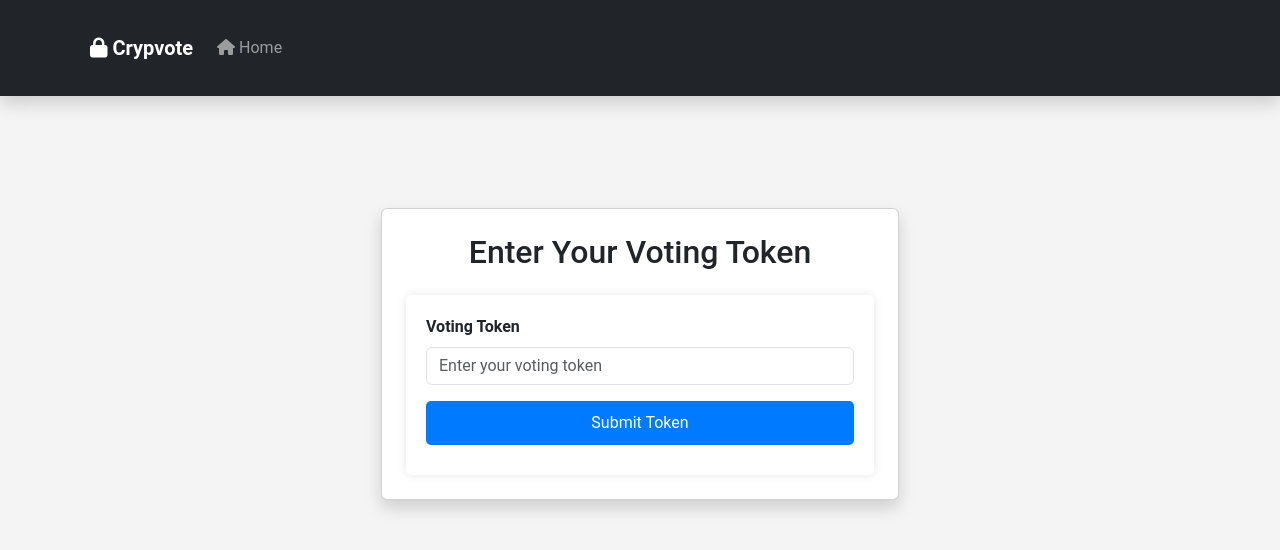
After one commit to RakhaMaulana/Bismillah_TA, a Flask app: page /submit_token in a window 1280 px wide. The commit adds this page. Shown: the top 550 px of the page. Run offline with Flask 3, Linux system fonts and the light colour scheme; some libraries are stand-ins or nearby versions.

Commit message:
fixed update

```diff
--- a/app.py
+++ b/app.py
@@ -1,5 +1,6 @@
 import socket
 import os
+import re
 from flask import Flask, render_template, request, redirect, url_for, session, flash, send_from_directory, jsonify
 import hashlib
 import BlindSig as bs
@@ -27,6 +28,7 @@ app.config['UPLOAD_FOLDER'] = UPLOAD_FOLDER
 app.config['MAX_CONTENT_LENGTH'] = 8 * 1024 * 1024  # 8 MB max file size
 app.config['SESSION_COOKIE_HTTPONLY'] = True
 app.config['SESSION_COOKIE_SECURE'] = True
+app.config['SESSION_COOKIE_SAMESITE'] = 'Lax'  # Mencegah CSRF attacks
 
 # Initialize CSRF protection
 csrf = CSRFProtect(app)
@@ -46,11 +48,37 @@ def allowed_file(filename):
 
 @app.after_request
 def apply_security_headers(response):
-    response.headers["Strict-Transport-Security"] = "max-age=300; includeSubDomains; preload"
-    # response.headers["Cache-Control"] = "no-store"
-    # response.headers["Pragma"] = "no-cache"
+    # Content Security Policy
+    response.headers["Content-Security-Policy"] = (
+        "default-src 'self'; "
+        "script-src 'self' https://cdn.jsdelivr.net 'unsafe-inline'; "
+        "style-src 'self' https://cdn.jsdelivr.net 'unsafe-inline'; "
+        "img-src 'self' data:; "
+        "font-src 'self' https://cdn.jsdelivr.net; "
+        "connect-src 'self'; "
+        "object-src 'none'; "
+        "frame-ancestors 'none'; "
+        "form-action 'self';"
+    )
+
+    # HSTS - already in your code but enhanced
+    response.headers["Strict-Transport-Security"] = "max-age=31536000; includeSubDomains; preload"
+
+    # Prevent MIME type sniffing
     response.headers["X-Content-Type-Options"] = "nosniff"
+
+    # Prevent Clickjacking
     response.headers["X-Frame-Options"] = "DENY"
+
+    # Control referrer information
+    response.headers["Referrer-Policy"] = "strict-origin-when-cross-origin"
+
+    # Prevent caching of sensitive pages
+    if request.path in ['/vote', '/register_voter', '/login', '/approve_voter']:
+        response.headers["Cache-Control"] = "no-store, no-cache, must-revalidate, max-age=0"
+        response.headers["Pragma"] = "no-cache"
+        response.headers["Expires"] = "0"
+
     return response
 
 
@@ -65,18 +93,27 @@ def login_page():
 
 
 @app.route('/login', methods=['POST'])
-@limiter.limit("20000000 per minute")
+@limiter.limit("10 per minute")
 def login():
     username = escape(request.form['username'])
     password = escape(request.form['password'])
+
+    # Validasi input
+    if not username or not password:
+        flash('Username dan password diperlukan')
+        return redirect(url_for('login_page'))
+
     conn = get_db_connection()
     c = conn.cursor()
-    c.execute("SELECT * FROM users WHERE username = ? AND password = ?", (username, hashlib.sha256(password.encode()).hexdigest()))
+    c.execute("SELECT * FROM users WHERE username = ? AND password = ?",
+              (username, hashlib.sha256(password.encode()).hexdigest()))
     user = c.fetchone()
     conn.close()
+
     if user:
         session['user_id'] = user[0]
         session['username'] = user[1]
+        session.permanent = True  # Set session to expire after permanent_session_lifetime
         return redirect(url_for('register_candidate_page'))
 
     flash('Invalid credentials')
@@ -97,14 +134,43 @@ def register_candidate_page():
 
 
 @app.route('/register_candidate', methods=['POST'])
-@limiter.limit("20000000 per minute")
+@limiter.limit("10 per minute")
 def register_candidate():
     if 'user_id' not in session:
         return redirect(url_for('login_page'))
+
+    # Validasi input
     name = escape(request.form['name'])
     candidate_class = escape(request.form['class'])
     candidate_type = escape(request.form['candidate_type'])
+
+    if not name or not candidate_class or not candidate_type:
+        flash('Semua field harus diisi')
+        return redirect(url_for('register_candidate_page'))
+
+    # Validasi format input dengan regex
+    if not re.match(r'^[A-Za-z\s]{3,50}$', name):
+        flash('Nama kandidat tidak valid')
+        return redirect(url_for('register_candidate_page'))
+
+    if not re.match(r'^[A-Za-z0-9\s]{1,30}$', candidate_class):
+        flash('Kelas tidak valid')
+        return redirect(url_for('register_candidate_page'))
+
+    if candidate_type not in ['senat', 'demus']:
+        flash('Tipe kandidat tidak valid')
+        return redirect(url_for('register_candidate_page'))
+
+    # Validasi file photo
+    if 'photo' not in request.files:
+        flash('Tidak ada file yang diunggah')
+        return redirect(url_for('register_candidate_page'))
+
     photo = request.files['photo']
+    if photo.filename == '':
+        flash('Tidak ada file yang dipilih')
+        return redirect(url_for('register_candidate_page'))
+
     if photo and allowed_file(photo.filename):
         filename = secure_filename(str(uuid.uuid4()) + os.path.splitext(photo.filename)[1])
         photo_filename = os.path.join(app.config['UPLOAD_FOLDER'], filename)
@@ -122,10 +188,23 @@ def register_voter_page():
 
 
 @app.route('/register_voter', methods=['POST'])
-@limiter.limit("20000000 per minute")
+@limiter.limit("10 per minute")
 def register_voter():
+    # Validasi input
     id_number = escape(request.form['id_number'])
-    photo_data = request.form['photo']
+
+    # Regex validation for NPM
+    if not re.match(r'^[0-9]{8,12}$', id_number):
+        flash('NPM harus berisi 8-12 digit angka')
+        return redirect(url_for('register_voter_page'))
+
+    photo_data = request.form.get('photo')
+
+    # Validasi photo_data
+    if not photo_data or ',' not in photo_data:
+        flash('Foto diperlukan')
+        return redirect(url_for('register_voter_page'))
+
     filename = secure_filename(f"{id_number}.jpg")
     photo_filename = os.path.join(app.config['UPLOAD_FOLDER'], filename)
 
@@ -141,14 +220,21 @@ def register_voter():
         return redirect(url_for('register_voter_page'))
 
     photo_data = photo_data.split(',')[1]
-    with open(photo_filename, "wb") as fh:
-        fh.write(base64.b64decode(photo_data))
+    try:
+        decoded_data = base64.b64decode(photo_data)
+        # Check if it's a valid image
+        if len(decoded_data) < 100:  # Arbitrary minimum size for a valid image
+            flash('Invalid image data')
+            return redirect(url_for('register_voter_page'))
+
+        with open(photo_filename, "wb") as fh:
+            fh.write(decoded_data)
+    except Exception as e:
+        flash(f'Error processing image: {str(e)}')
+        return redirect(url_for('register_voter_page'))
 
     digital_signature = hashlib.sha256(photo_data.encode()).hexdigest()
-    token = save_voter(id_number, digital_signature, photo_filename)
-    salted_token = token + "PoltekSSN"
-    hashed_token = hashlib.sha256(salted_token.encode()).hexdigest()
-    encoded_token = base64.b64encode(hashed_token.encode()).decode()
+    token = save_voter(id_number, digital_signature, filename)
 
     flash('Voter registered successfully. Awaiting admin approval.')
     return render_template('register_voter.html', token=token)
@@ -167,12 +253,23 @@ def approve_voter_page():
 
 
 @app.route('/approve_voter', methods=['POST'])
-@limiter.limit("20000000 per minute")
+@limiter.limit("10 per minute")
 def approve_voter():
     if 'user_id' not in session:
         return redirect(url_for('login_page'))
+
     voter_id = escape(request.form['voter_id'])
     action = escape(request.form['action'])
+
+    # Validate input
+    if not voter_id.isdigit():
+        flash('Invalid voter ID format')
+        return redirect(url_for('approve_voter_page'))
+
+    if action not in ['approve', 'reject']:
+        flash('Invalid action')
+        return redirect(url_for('approve_voter_page'))
+
     with get_db_connection() as conn:
         c = conn.cursor()
         # Mulai transaksi
@@ -187,70 +284,128 @@ def approve_voter():
     return redirect(url_for('approve_voter_page'))
 
 
+# Step 1: Add a new route for token submission form
+@app.route('/submit_token', methods=['GET'])
+def submit_token_page():
+    return render_template('submit_token.html')
+
+
+# Step 2: Process token submission and store in session
+@app.route('/process_token', methods=['POST'])
+@limiter.limit("10 per minute")
+def process_token():
+    token = escape(request.form.get('token', ''))
+
+    if not token:
+        flash('Token is required')
+        return redirect(url_for('submit_token_page'))
+
+    # Validate and store token in session instead of URL
+    salted_token = token + "PoltekSSN"
+    hashed_token = hashlib.sha256(salted_token.encode()).hexdigest()
+    encoded_token = base64.b64encode(hashed_token.encode()).decode()
+
+    conn = get_db_connection()
+    c = conn.cursor()
+    c.execute("SELECT id_number, approved, token_used_senat, token_used_dewan FROM voters WHERE token = ?",
+              (encoded_token,))
+    voter = c.fetchone()
+    conn.close()
+
+    if not voter:
+        flash('Invalid token')
+        return redirect(url_for('submit_token_page'))
+
+    if voter['approved'] == 0:
+        flash('Your registration has not been approved yet')
+        return redirect(url_for('submit_token_page'))
+
+    # Store token and voter info in session
+    session['voting_token'] = token
+    session['voting_id_number'] = voter['id_number']
+
+    return redirect(url_for('vote_page'))
+
+
+# Step 3: Modified vote_page to use session instead of URL parameters
 @app.route('/vote', methods=['GET'])
 def vote_page():
+    # Get token from session instead of URL
+    token = session.get('voting_token')
+
+    if not token:
+        flash('Please submit your token first')
+        return redirect(url_for('submit_token_page'))
+
     conn = get_db_connection()
     c = conn.cursor()
     c.execute("SELECT id, name, photo, class, type FROM candidates")
     candidates = c.fetchall()
-    conn.close()
 
     # Pisahkan kandidat berdasarkan jenis pemilihan
     senat_candidates = [candidate for candidate in candidates if candidate['type'] == 'senat']
     demus_candidates = [candidate for candidate in candidates if candidate['type'] == 'demus']
 
-    token = request.args.get('token')
-    if token:
-        # Proses token: tambahkan salt, hash, dan encode
-        salted_token = token + "PoltekSSN"
-        hashed_token = hashlib.sha256(salted_token.encode()).hexdigest()
-        encoded_token = base64.b64encode(hashed_token.encode()).decode()
+    # Process token from session
+    salted_token = token + "PoltekSSN"
+    hashed_token = hashlib.sha256(salted_token.encode()).hexdigest()
+    encoded_token = base64.b64encode(hashed_token.encode()).decode()
 
-        conn = get_db_connection()
-        c = conn.cursor()
-        c.execute("SELECT token_used_senat, token_used_dewan FROM voters WHERE token = ?", (encoded_token,))
-        voter = c.fetchone()
-        conn.close()
-        if voter:
-            token_used_senat, token_used_dewan = voter
-            if token_used_senat == 0:
-                # Belum vote senat: tampilkan halaman vote untuk senat
-                return render_template(
-                    'vote.html',
-                    candidates=senat_candidates,
-                    no_candidates=(len(senat_candidates) == 0),
-                    voting_stage='senat',
-                    token=token
-                )
-            elif token_used_dewan == 0:
-                # Sudah vote senat tapi belum vote demus: langsung tampilkan halaman vote untuk demus
-                return render_template(
-                    'vote.html',
-                    candidates=demus_candidates,
-                    no_candidates=(len(demus_candidates) == 0),
-                    voting_stage='demus',
-                    token=token
-                )
-            else:
-                # Token sudah digunakan untuk kedua vote
-                flash('Token sudah digunakan untuk kedua pemilihan.')
-                return redirect(url_for('vote_page'))
-    # Jika token tidak ada, default ke halaman vote senat
-    return render_template(
-        'vote.html',
-        candidates=senat_candidates,
-        no_candidates=(len(senat_candidates) == 0),
-        voting_stage='senat',
-        token=token
-    )
+    c.execute("SELECT token_used_senat, token_used_dewan FROM voters WHERE token = ?", (encoded_token,))
+    voter = c.fetchone()
+    conn.close()
+
+    if voter:
+        token_used_senat, token_used_dewan = voter
+        if token_used_senat == 0:
+            # Belum vote senat: tampilkan halaman vote untuk senat
+            return render_template(
+                'vote.html',
+                candidates=senat_candidates,
+                no_candidates=(len(senat_candidates) == 0),
+                voting_stage='senat'
+            )
+        elif token_used_dewan == 0:
+            # Sudah vote senat tapi belum vote demus: langsung tampilkan halaman vote untuk demus
+            return render_template(
+                'vote.html',
+                candidates=demus_candidates,
+                no_candidates=(len(demus_candidates) == 0),
+                voting_stage='demus'
+            )
+        else:
+            # Token sudah digunakan untuk kedua vote
+            flash('Token sudah digunakan untuk kedua pemilihan.')
+            session.pop('voting_token', None)
+            session.pop('voting_id_number', None)
+            return redirect(url_for('index'))
+    else:
+        flash('Invalid token.')
+        session.pop('voting_token', None)
+        session.pop('voting_id_number', None)
+        return redirect(url_for('submit_token_page'))
 
 
 @app.route('/vote', methods=['POST'])
-@limiter.limit("20000000 per minute")
+@limiter.limit("10 per minute")
 def vote():
-    candidate_id = escape(request.form['candidate'])
-    token = escape(request.form['token'])
-    voting_stage = escape(request.form['voting_stage'])
+    # Get token from session instead of form
+    token = session.get('voting_token')
+    if not token:
+        flash('Invalid session. Please submit your token again.')
+        return redirect(url_for('submit_token_page'))
+
+    # Validate form data
+    candidate_id = escape(request.form.get('candidate', ''))
+    voting_stage = escape(request.form.get('voting_stage', ''))
+
+    if not candidate_id.isdigit():
+        flash('Invalid candidate selection')
+        return redirect(url_for('vote_page'))
+
+    if voting_stage not in ['senat', 'demus']:
+        flash('Invalid voting stage')
+        return redirect(url_for('vote_page'))
 
     salted_token = token + "PoltekSSN"
     hashed_token = hashlib.sha256(salted_token.encode()).hexdigest()
@@ -264,23 +419,32 @@ def vote():
         voter = c.fetchone()
         if not voter:
             flash('Invalid token')
-            return redirect(url_for('vote_page', token=token))
+            session.pop('voting_token', None)
+            session.pop('voting_id_number', None)
+            return redirect(url_for('submit_token_page'))
+
         id_number, approved, token_used_senat, token_used_dewan = voter
         if approved == 0:
             flash('Voter not approved')
-            return redirect(url_for('vote_page', token=token))
+            session.pop('voting_token', None)
+            session.pop('voting_id_number', None)
+            return redirect(url_for('submit_token_page'))
+
         if voting_stage == 'senat' and token_used_senat == 1:
             flash('Vote for Ketua Senat has already been cast. Please proceed to vote for Ketua Dewan Musyawarah Taruna.')
-            return redirect(url_for('vote_page', token=token))
+            return redirect(url_for('vote_page'))
+
         if voting_stage == 'demus' and token_used_dewan == 1:
             flash('Vote for Ketua Dewan Musyawarah Taruna has already been cast.')
-            return redirect(url_for('vote_page', token=token))
+            return redirect(url_for('vote_page'))
+
         if token_used_senat == 1 and token_used_dewan == 1:
             flash('Token already used for both votes.')
-            return redirect(url_for('vote_page', token=token))
+            session.pop('voting_token', None)
+            session.pop('voting_id_number', None)
+            return redirect(url_for('index'))
 
-        # Proses blind signature dan simpan ballot
-        # Pertama, ambil atau buat kunci RSA
+        # Proses blind signature dan simpan ballot - sisa kode tetap sama
         with get_db_connection() as conn_keys:
             c_keys = conn_keys.cursor()
             c_keys.execute("SELECT n, e, d FROM keys ORDER BY timestamp DESC LIMIT 1")
@@ -325,12 +489,15 @@ def vote():
         elif voting_stage == 'demus':
             c.execute("UPDATE voters SET token_used_dewan = 1 WHERE token = ?", (encoded_token,))
             flash('Vote cast successfully for Ketua Dewan Musyawarah Taruna. Thank you for voting!')
+            # Clear voting session after completed both votes
+            session.pop('voting_token', None)
+            session.pop('voting_id_number', None)
         conn.commit()
-    return redirect(url_for('vote_page', token=token))
+    return redirect(url_for('vote_page'))
 
 
 @app.route('/recap', methods=['GET'])
-@limiter.limit("20000000 per minute")
+@limiter.limit("10 per minute")
 def recap():
     if 'user_id' not in session:
         return redirect(url_for('login_page'))
@@ -340,11 +507,15 @@ def recap():
 
 @app.route('/uploads/<filename>')
 def uploaded_file(filename):
-    return send_from_directory(app.config['UPLOAD_FOLDER'], filename, as_attachment=True)
+    # Validate filename to prevent path traversal
+    if not re.match(r'^[a-zA-Z0-9_\.-]+$', filename):
+        return "Invalid filename", 400
+
+    return send_from_directory(app.config['UPLOAD_FOLDER'], filename)
 
 
 @app.route('/voter_status', methods=['GET'])
-@limiter.limit("20000000 per minute")
+@limiter.limit("10 per minute")
 def voter_status():
     if 'user_id' not in session:
         return redirect(url_for('login_page'))
@@ -386,19 +557,21 @@ def get_candidate_photos():
 
 
 @app.route('/live_count', methods=['GET'])
-@limiter.limit("20000000 per minute")
+@limiter.limit("10 per minute")
 def live_count():
     if 'user_id' not in session:
         return redirect(url_for('login_page'))
 
     vote_type = request.args.get('type')  # Dapatkan jenis vote dari parameter URL
+    if vote_type not in ['senat', 'demus']:
+        return "Invalid vote type", 400
 
     def generate():
         verified_ballots, _, _ = recap_votes()
         for candidate_name, candidate_type in verified_ballots:
             if candidate_type == vote_type:  # Hanya kirim data sesuai pilihan user
                 yield f"data: {json.dumps({'candidate': candidate_name, 'type': candidate_type})}\n\n"
-                time.sleep(0.2)  # Delay 1 detik
+                time.sleep(0.2)  # Delay 0.2 detik
 
     return Response(generate(), mimetype='text/event-stream')
 
--- a/templates/base.html
+++ b/templates/base.html
@@ -1,3 +1,5 @@
+<!-- Base HTML Template for Crypvote Application -->
+<!-- This template includes security headers, Bootstrap, Font Awesome, and a responsive navbar -->
     <!DOCTYPE html>
     <html lang="en">
     <head>
@@ -5,11 +7,27 @@
         <meta name="viewport" content="width=device-width, initial-scale=1.0">
         <title>{% block title %}Crypvote{% endblock %}</title>
 
+        <!-- Security Meta Tags -->
+        <meta http-equiv="Content-Security-Policy" content="default-src 'self'; script-src 'self' https://cdn.jsdelivr.net https://code.jquery.com 'unsafe-inline'; style-src 'self' https://cdn.jsdelivr.net https://cdnjs.cloudflare.com 'unsafe-inline'; img-src 'self' data:; font-src 'self' https://cdnjs.cloudflare.com; connect-src 'self'; object-src 'none';">
+        <meta http-equiv="X-Content-Type-Options" content="nosniff">
+        <meta http-equiv="X-Frame-Options" content="DENY">
+        <meta http-equiv="X-XSS-Protection" content="1; mode=block">
+        <meta http-equiv="Referrer-Policy" content="strict-origin-when-cross-origin">
+        <meta http-equiv="Cache-Control" content="no-cache, no-store, must-revalidate">
+
         <link rel="icon" href="{{ url_for('static', filename='icon.ico') }}" type="image/x-icon">
 
-    <!-- Bootstrap & Font Awesome -->
-    <link href="https://cdn.jsdelivr.net/npm/bootstrap@5.3.3/dist/css/bootstrap.min.css" rel="stylesheet">
-    <link rel="stylesheet" href="https://cdnjs.cloudflare.com/ajax/libs/font-awesome/6.7.1/css/all.min.css">
+        <!-- Bootstrap & Font Awesome with SRI -->
+        <link href="https://cdn.jsdelivr.net/npm/bootstrap@5.3.0/dist/css/bootstrap.min.css"
+              rel="stylesheet"
+              integrity="sha384-9ndCyUaIbzAi2FUVXJi0CjmCapSmO7SnpJef0486qhLnuZ2cdeRhO02iuK6FUUVM"
+              crossorigin="anonymous">
+        <link rel="stylesheet"
+              href="https://cdnjs.cloudflare.com/ajax/libs/font-awesome/6.4.0/css/all.min.css"
+              integrity="sha512-iecdLmaskl7CVkqkXNQ/ZH/XLlvWZOJyj7Yy7tcenmpD1ypASozpmT/E0iPtmFIB46ZmdtAc9eNBvH0H/ZpiBw=="
+              crossorigin="anonymous">
+        <link rel="stylesheet" href="{{ url_for('static', filename='style.css') }}">
+    </head>
     <link rel="stylesheet" href="{{ url_for('static', filename='style.css') }}">
 
     <!-- Security Headers -->
@@ -98,7 +116,7 @@
 
     <!-- Bootstrap & jQuery -->
     <script src="https://code.jquery.com/jquery-3.7.1.min.js"></script>
-    <script src="https://cdn.jsdelivr.net/npm/bootstrap@5.3.3/dist/js/bootstrap.bundle.min.js"></script>
+    <script src="https://cdn.jsdelivr.net/npm/bootstrap@latest/dist/js/bootstrap.bundle.min.js"></script>
 
     <!-- Custom Scripts -->
     <script>
--- a/templates/recap.html
+++ b/templates/recap.html
@@ -24,8 +24,10 @@
 </div>
 
 <!-- Include Bootstrap dan Chart.js -->
-<script src="https://cdn.jsdelivr.net/npm/bootstrap@5.3.2/dist/js/bootstrap.bundle.min.js"></script>
-<script src="https://cdn.jsdelivr.net/npm/chart.js"></script>
+<script src="https://cdn.jsdelivr.net/npm/bootstrap@latest/dist/js/bootstrap.bundle.min.js"
+        crossorigin="anonymous"></script>
+<script src="https://cdn.jsdelivr.net/npm/chart.js@latest/dist/chart.umd.min.js"
+        crossorigin="anonymous"></script>
 
 <script>
     let voteChart;
--- /dev/null
+++ b/templates/submit_token.html
@@ -0,0 +1,57 @@
+{% extends "base.html" %}
+
+{% block title %}Submit Voting Token{% endblock %}
+
+{% block content %}
+<div class="container mt-5">
+    <div class="row justify-content-center">
+        <div class="col-md-6">
+            <div class="card shadow">
+                <div class="card-body p-4">
+                    <h2 class="text-center mb-4">Enter Your Voting Token</h2>
+
+                    {% with messages = get_flashed_messages() %}
+                        {% if messages %}
+                            {% for message in messages %}
+                                <div class="alert alert-info">{{ message | e }}</div>
+                            {% endfor %}
+                        {% endif %}
+                    {% endwith %}
+
+                    <form method="post" action="{{ url_for('process_token') }}" onsubmit="return validateToken()">
+                        <input type="hidden" name="csrf_token" value="{{ csrf_token() }}">
+                        <div class="mb-3">
+                            <label for="token" class="form-label">Voting Token</label>
+                            <input type="text" class="form-control" id="token" name="token" required
+                                   pattern="[A-Za-z0-9]+" title="Only alphanumeric characters allowed"
+                                   placeholder="Enter your voting token">
+                        </div>
+                        <button type="submit" class="btn btn-primary w-100">Submit Token</button>
+                    </form>
+                </div>
+            </div>
+        </div>
+    </div>
+</div>
+
+<script>
+function validateToken() {
+    const token = document.getElementById('token').value.trim();
+
+    // Validasi token tidak kosong
+    if (!token) {
+        alert('Please enter your voting token');
+        return false;
+    }
+
+    // Validasi karakter token
+    const validChars = /^[A-Za-z0-9]+$/;
+    if (!validChars.test(token)) {
+        alert('Token contains invalid characters');
+        return false;
+    }
+
+    return true;
+}
+</script>
+{% endblock %}
```
Also changed, not shown: templates/login.html (+9 -4 lines), templates/register_voter.html (+21 -9 lines), templates/vote.html (+5 -13 lines), README.md. Lines whose indentation alone changed are shown as unchanged.
